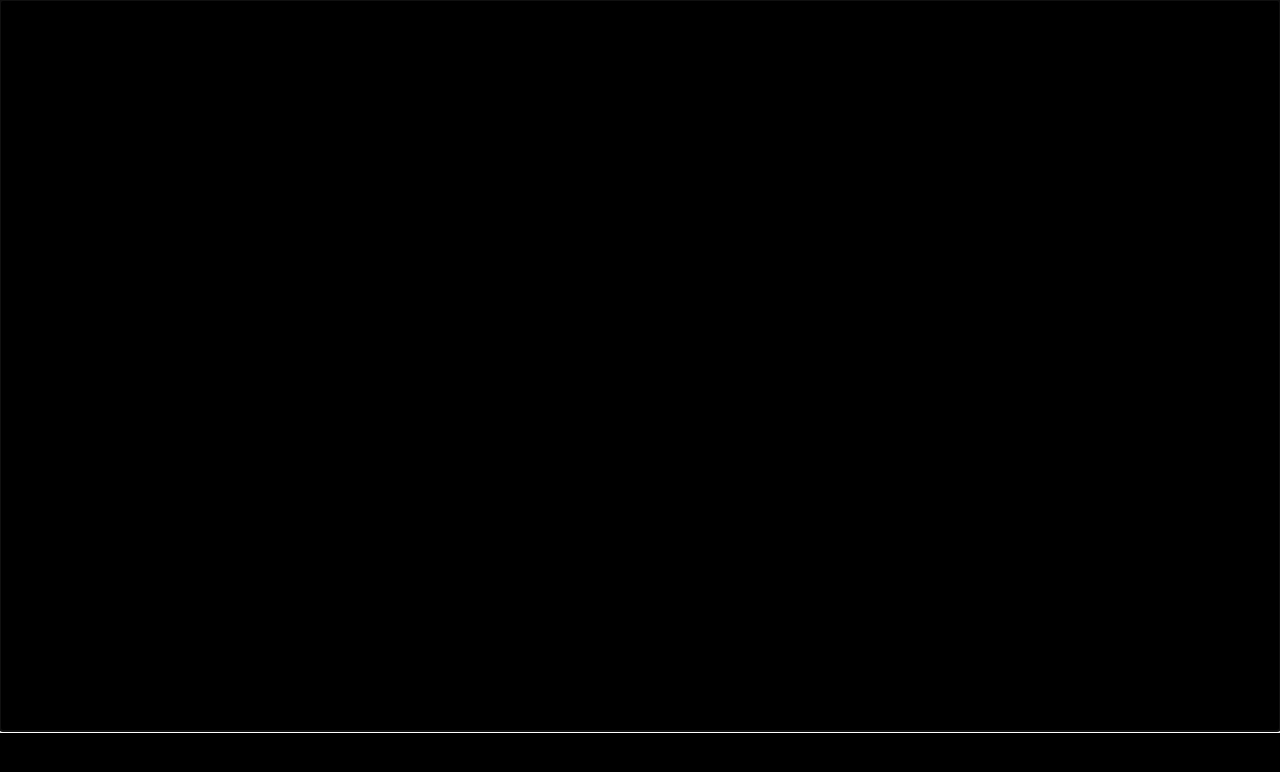
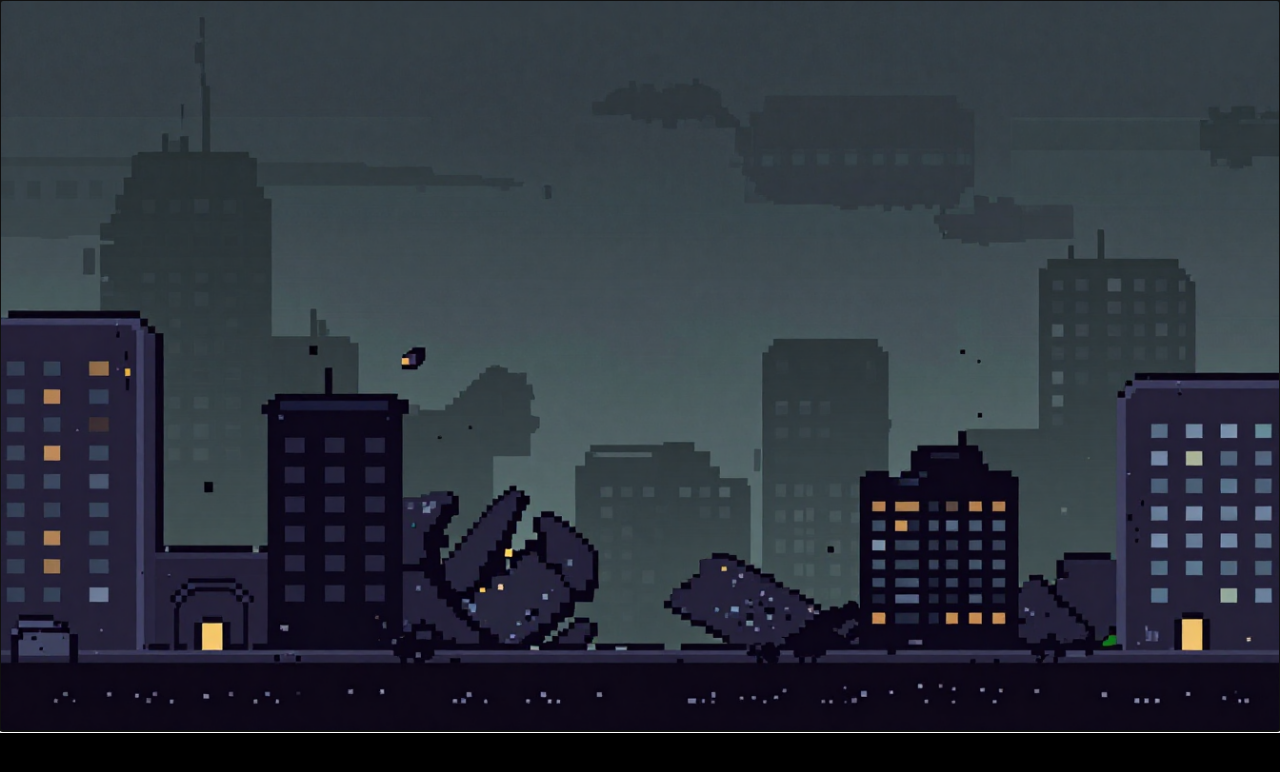
Before and after one commit to JoshuaK-java/TCSS491-Assignment1, a plain HTML site: page index.html in a window 1280 px wide. Drawn offline with Linux system fonts and the light colour scheme.

Commit message:
should have fixed live link

```diff
--- a/index.html
+++ b/index.html
@@ -25,10 +25,10 @@
 
         canvas {
             display: block;
-            /* background-image: url("./res/map/Background.png");
+            background-image: url("./res/map/Background.png");
             background-size: cover;
             background-repeat: no-repeat;
-            background-position: center; */
+            background-position: center;
         }
     </style>
 </head>
--- a/main.js
+++ b/main.js
@@ -5,7 +5,7 @@ const ASSET_MANAGER = new AssetManager();
 const GAME_WIDTH = 1344;
 const GAME_HEIGHT = 768;
 
-//ASSET_MANAGER.queueDownload("./res/map/Background.png");
+ASSET_MANAGER.queueDownload("./res/map/Background.png");
 ASSET_MANAGER.queueDownload("./res/Player/Soldier1_Spritesheet.png");
 
 
```
